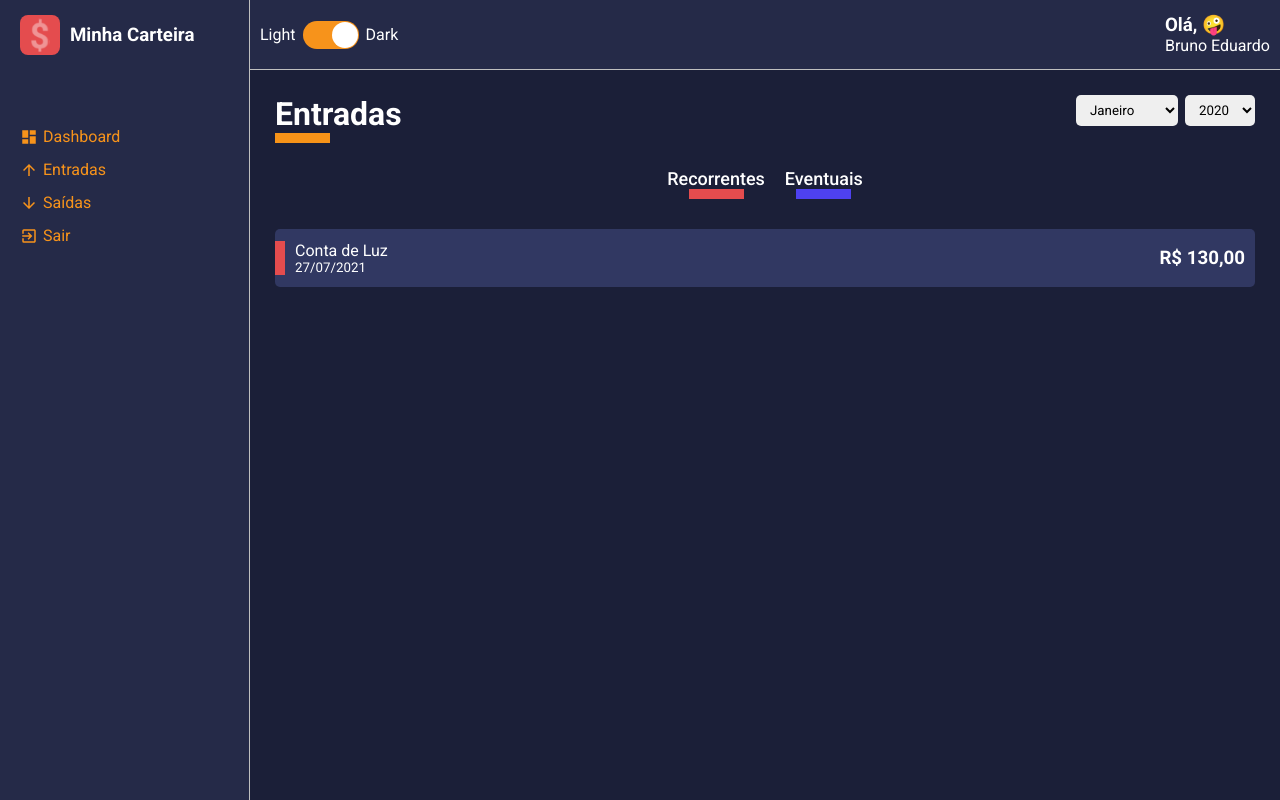
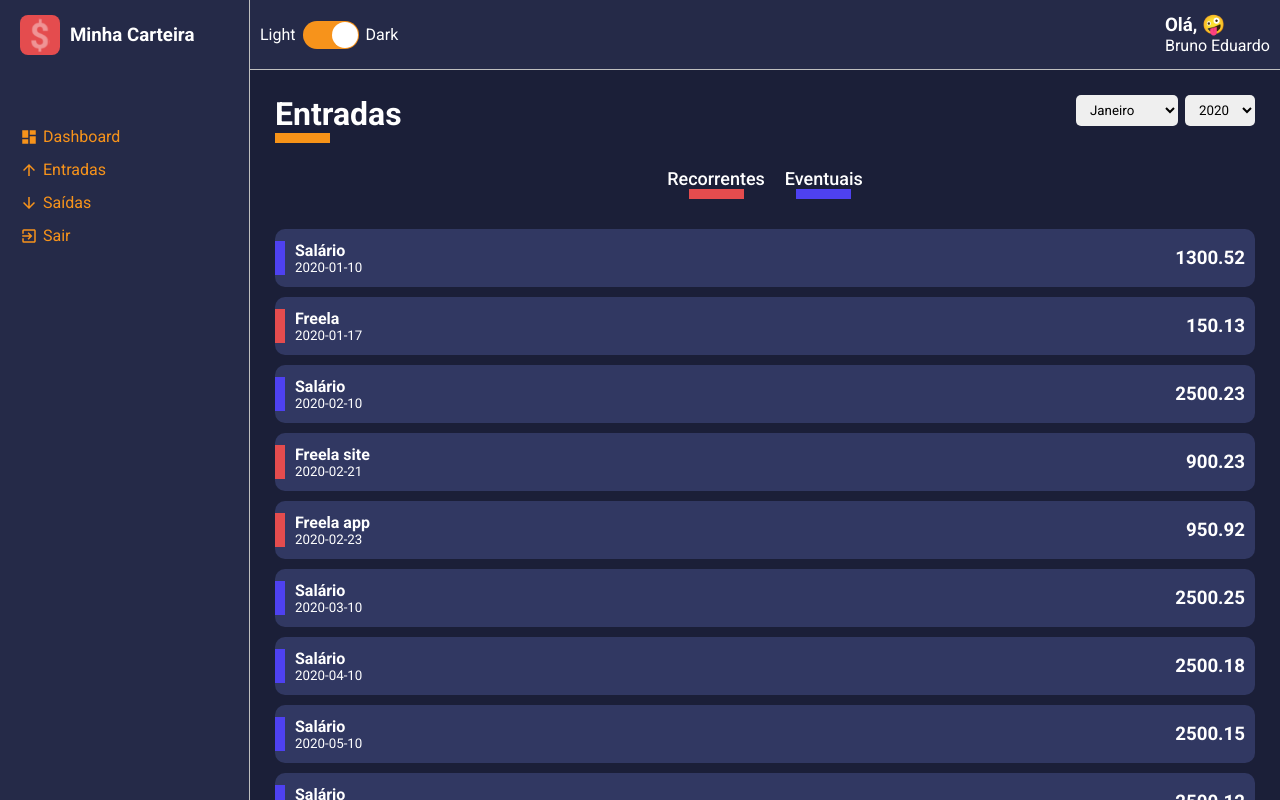
Before and after one commit to brunoemferreira/udemy-react-typescript-desenvolvendo-um-dashboard, a React (Create React App) app in the folder minha-carteira/: page /list/entry-balance in a window 1280 px wide. Built offline with nearby package versions, Linux system fonts and the light colour scheme.

Commit message:
Listing expenses and gains on list component

```diff
--- a/minha-carteira/src/components/HistoryFinanceCard/styles.ts
+++ b/minha-carteira/src/components/HistoryFinanceCard/styles.ts
@@ -8,7 +8,7 @@
   background-color: ${props => props.theme.colors.tertiary};
 
   list-style: none;
-  border-radius: 5px;
+  border-radius: 10px;
 
   margin: 10px 0;
   padding: 12px 10px;
@@ -27,11 +27,14 @@
     transform: translateX(10px);
   }
 
-  >div {
+  > div {
     display: flex;
     flex-direction: column;
     justify-content: space-between;
     padding-left: 10px;
+  }
+  > div span {
+    font-weight:700;
   }
 `;
 
--- a/minha-carteira/src/pages/List/index.tsx
+++ b/minha-carteira/src/pages/List/index.tsx
@@ -1,9 +1,13 @@
-import React, { useMemo } from 'react';
+import React, { useMemo, useState, useEffect } from 'react';
 import ContentHeader from '../../components/ContentHeader';
 import HistoryFinanceCard from '../../components/HistoryFinanceCard';
 import SelectInput from '../../components/SelectInput';
 
+import gains from '../../repositories/gains';
+import expenses from '../../repositories/expenses';
+
 import { Container, Content, Filters } from './styles';
+import { isTemplateMiddle, reduceEachTrailingCommentRange } from 'typescript';
 
 interface IRouteParams {
   match: {
@@ -13,9 +17,22 @@
   }
 }
 
+interface IData {
+  id: string;
+  description: string;
+  amountFormatted: string;
+  type: string;
+  frequency: string;
+  dataFormatted: string;
+  tagColor: string;
+}
+
 const List: React.FC<IRouteParams> = ({ match }) => {
+  const [data, setData] = useState<IData[]>([]);
+
   const { type } = match.params;
 
+  // Quando mudar o valor de type ele atualiza a tela
   const title = useMemo(() => {
     return type === 'entry-balance' ? {
       title: 'Entradas',
@@ -27,8 +44,9 @@
       };
   }, [type]);
 
-
-
+  const listData = useMemo(() => {
+    return type === 'entry-balance' ? gains : expenses;
+  }, [type])
 
   const months = [
     { value: 1, label: 'Janeiro' },
@@ -51,6 +69,23 @@
 
   ];
 
+  useEffect(() => {
+    const reponse = listData.map(item => {
+      return {
+        id: String(Math.random() * data.length),
+        description: item.description,
+        amountFormatted: item.amount,
+        type: item.type,
+        frequency: item.frequency,
+        dataFormatted: item.date,
+        tagColor: item.frequency === 'recorrente' ? '#4E41F0' : '#E44C4E',
+      }
+    })
+
+    setData(reponse);
+
+  }, []);
+
   return (
     <Container>
       <ContentHeader title={title.title} lineColor={title.lineColor} >
@@ -72,13 +107,17 @@
           </button>
       </Filters>
       <Content>
-        <HistoryFinanceCard
-          tagColor="#E44c4E"
-          title="Conta de Luz"
-          subtitle="27/07/2021"
-          amount="R$ 130,00"
-        />
-
+        {
+          data.map(item => (
+            <HistoryFinanceCard
+              key={item.id}
+              tagColor={item.tagColor}
+              title={item.description}
+              subtitle={item.dataFormatted}
+              amount={item.amountFormatted}
+            />
+          ))
+        }
       </Content>
     </Container>
   )
--- /dev/null
+++ b/minha-carteira/src/repositories/expenses.ts
@@ -0,0 +1,51 @@
+export default [
+  {"description":"Energia elétrica",      "amount":"150.55","type":"saída","frequency":"recorrente","date":"2020-01-10"},
+  {"description":"Água",                  "amount":"75.55", "type":"saída","frequency":"recorrente","date":"2020-01-15"},
+  {"description": "Telefone",             "amount":"99.99", "type":"saída","frequency":"recorrente","date":"2020-01-23"},
+  {"description":"Plano de Saúde",        "amount":"300.00","type":"saída","frequency":"recorrente","date":"2020-01-23"},
+  {"description":"Compras do mês",        "amount":"625.78","type":"saída","frequency":"recorrente","date":"2020-01-23"},
+  {"description":"Lanche",                "amount":"45.70", "type":"saída","frequency":"eventual",  "date":"2020-01-23"},
+  {"description":"Blusa",                 "amount":"95.70", "type":"saída","frequency":"eventual",  "date":"2020-01-23"},
+  {"description":"Energia elétrica",      "amount":"125.55","type":"saída","frequency":"recorrente","date":"2020-02-10"},
+  {"description":"Água",                  "amount":"90.15", "type":"saída","frequency":"recorrente","date":"2020-02-15"},
+  {"description":"Telefone",              "amount":"99.99", "type":"saída","frequency":"recorrente","date":"2020-02-23"},
+  {"description":"Plano de Saúde",        "amount":"300.00","type":"saída","frequency":"recorrente","date":"2020-02-23"},
+  {"description":"Compras do mês",        "amount":"540.00","type":"saída","frequency":"recorrente","date":"2020-02-25"},
+  {"description":"Parcela do Celular 1/5","amount":"150.99","type":"saída","frequency":"eventual",  "date":"2020-02-26"},
+  {"description":"Cinema",                "amount":"45.00", "type":"saída","frequency":"eventual",  "date":"2020-02-23"},
+  {"description":"Energia elétrica",      "amount":"97.00", "type":"saída","frequency":"recorrente","date":"2020-03-10"},
+  {"description":"Água",                  "amount":"100.10","type":"saída","frequency":"recorrente","date":"2020-03-15"},
+  {"description":"Telefone",              "amount":"99.99", "type":"saída","frequency":"recorrente","date":"2020-03-23"},
+  {"description":"Plano de Saúde",        "amount":"300.00","type":"saída","frequency":"recorrente","date":"2020-03-23"},
+  {"description":"Compras do mês",        "amount":"800.50","type":"saída","frequency":"recorrente","date":"2020-03-17"},
+  {"description":"Parcela do Celular 2/5","amount":"150.99","type":"saída","frequency":"eventual",  "date":"2020-03-18"},
+  {"description":"Troca de Oléo do carro","amount":"90.00", "type":"saída","frequency":"eventual",  "date":"2020-03-23"},
+  {"description":"Energia elétrica",      "amount":"75.99", "type":"saída","frequency":"recorrente","date":"2020-04-10"},
+  {"description":"Água",                  "amount":"80.33", "type":"saída","frequency":"recorrente","date":"2020-04-15"},
+  {"description":"Telefone",              "amount":"99.99", "type":"saída","frequency":"recorrente","date":"2020-04-23"},
+  {"description":"Plano de Saúde",        "amount":"300.00","type":"saída","frequency":"recorrente","date":"2020-04-23"},
+  {"description":"Compras do mês",        "amount":"600.00","type":"saída","frequency":"recorrente","date":"2020-04-25"},
+  {"description":"Parcela do Celular 3/5","amount":"150.99","type":"saída","frequency":"eventual",  "date":"2020-04-26"},
+  {"description":"Ebook de React Js",     "amount":"85.95", "type":"saída","frequency":"eventual",  "date":"2020-04-13"},
+  {"description":"Energia elétrica",      "amount":"125.55","type":"saída","frequency":"recorrente","date":"2020-05-10"},
+  {"description":"Água",                  "amount":"90.15", "type":"saída","frequency":"recorrente","date":"2020-05-15"},
+  {"description":"Telefone",              "amount":"99.99", "type":"saída","frequency":"recorrente","date":"2020-05-23"},
+  {"description":"Plano de Saúde",        "amount":"300.00","type":"saída","frequency":"recorrente","date":"2020-05-23"},
+  {"description":"Compras do mês",        "amount":"540.00","type":"saída","frequency":"recorrente","date":"2020-05-25"},
+  {"description":"Parcela do Celular 4/5","amount":"150.99","type":"saída","frequency":"eventual",  "date":"2020-05-26"},
+  {"description":"Blusa Iron Man",        "amount":"150.00","type":"saída","frequency":"eventual",  "date":"2020-01-23"},
+  {"description":"Energia elétrica",      "amount":"200.00","type":"saída","frequency":"recorrente","date":"2020-06-10"},
+  {"description":"Água",                  "amount":"150.00","type":"saída","frequency":"recorrente","date":"2020-06-15"},
+  {"description":"Telefone",              "amount":"99.99", "type":"saída","frequency":"recorrente","date":"2020-06-23"},
+  {"description":"Plano de Saúde",        "amount":"300.00","type":"saída","frequency":"recorrente","date":"2020-06-23"},
+  {"description":"Compras do mês",        "amount":"559.15","type":"saída","frequency":"recorrente","date":"2020-06-25"},
+  {"description":"Parcela do Celular 5/5","amount":"150.99","type":"saída","frequency":"eventual",  "date":"2020-06-26"},
+  {"description":"Perfume",               "amount":"250.00","type":"saída","frequency":"eventual",  "date":"2020-06-21"},
+  {"description":"Energia elétrica",      "amount":"250.00","type":"saída","frequency":"recorrente","date":"2020-07-10"},
+  {"description":"Água",                  "amount":"90.00", "type":"saída","frequency":"recorrente","date":"2020-07-15"},
+  {"description":"Telefone",              "amount":"99.99", "type":"saída","frequency":"recorrente","date":"2020-07-23"},
+  {"description":"Plano de Saúde",        "amount":"300.00","type":"saída","frequency":"recorrente","date":"2020-07-23"},
+  {"description":"Compras do mês",        "amount":"700.00","type":"saída","frequency":"recorrente","date":"2020-07-25"},
+  {"description":"Cafeteira",             "amount":"250.00","type":"saída","frequency":"eventual",  "date":"2020-07-26"},
+  {"description":"Pizza",                 "amount":"60.00", "type":"saída","frequency":"eventual",  "date":"2020-07-19"}
+]
--- /dev/null
+++ b/minha-carteira/src/repositories/gains.ts
@@ -0,0 +1,11 @@
+export default [
+  { "description": "Salário",     "amount": "1300.52", "type": "entrada", "frequency": "recorrente", "date": "2020-01-10" },
+  { "description": "Freela",      "amount": "150.13",  "type": "entrada", "frequency": "eventual",   "date": "2020-01-17" },
+  { "description": "Salário",     "amount": "2500.23", "type": "entrada", "frequency": "recorrente", "date": "2020-02-10" },
+  { "description": "Freela site", "amount": "900.23",  "type": "entrada", "frequency": "eventual",   "date": "2020-02-21" },
+  { "description": "Freela app",  "amount": "950.92",  "type": "entrada", "frequency": "eventual",   "date": "2020-02-23" },
+  { "description": "Salário",     "amount": "2500.25", "type": "entrada", "frequency": "recorrente", "date": "2020-03-10" },
+  { "description": "Salário",     "amount": "2500.18", "type": "entrada", "frequency": "recorrente", "date": "2020-04-10" },
+  { "description": "Salário",     "amount": "2500.15", "type": "entrada", "frequency": "recorrente", "date": "2020-05-10" },
+  { "description": "Salário",     "amount": "2500.12", "type": "entrada", "frequency": "recorrente", "date": "2020-06-10" },
+  { "description": "Salário",     "amount": "2500.00", "type": "entrada", "frequency": "recorrente", "date": "2020-07-10" }]
```
